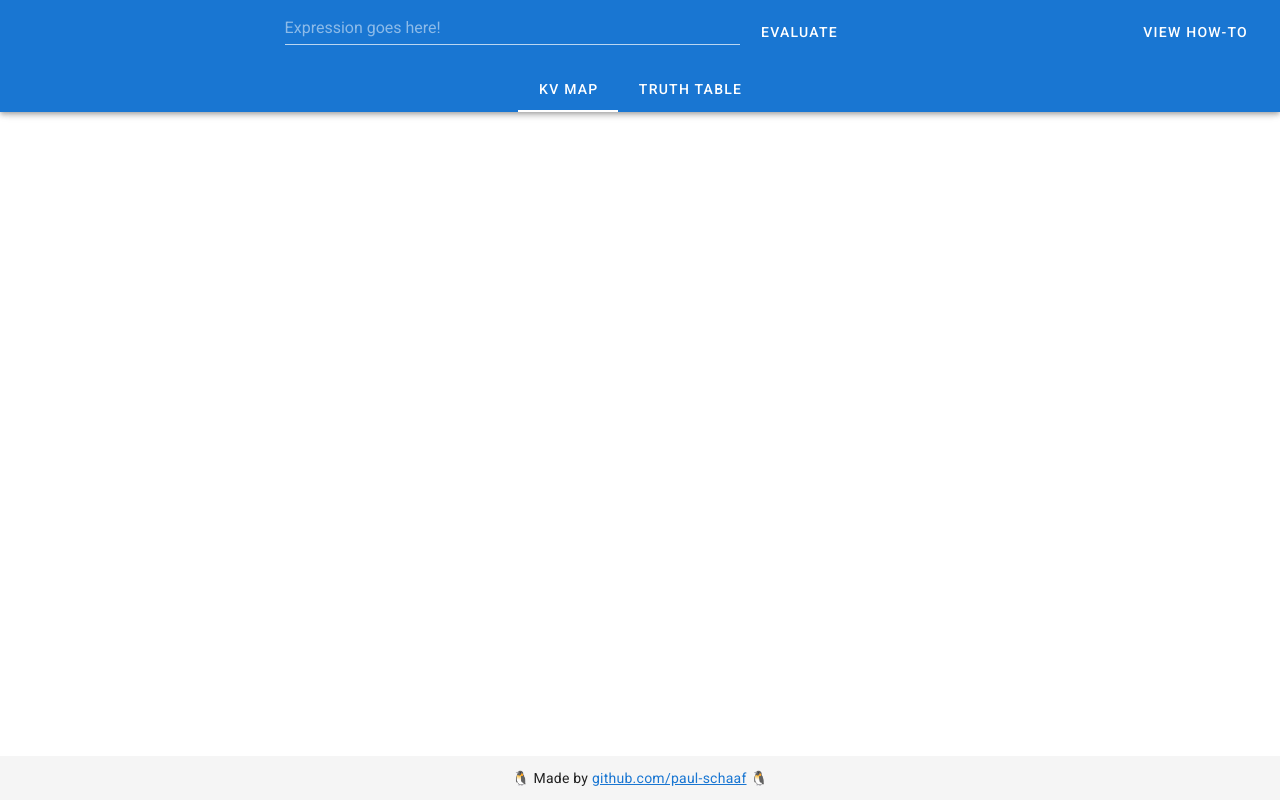
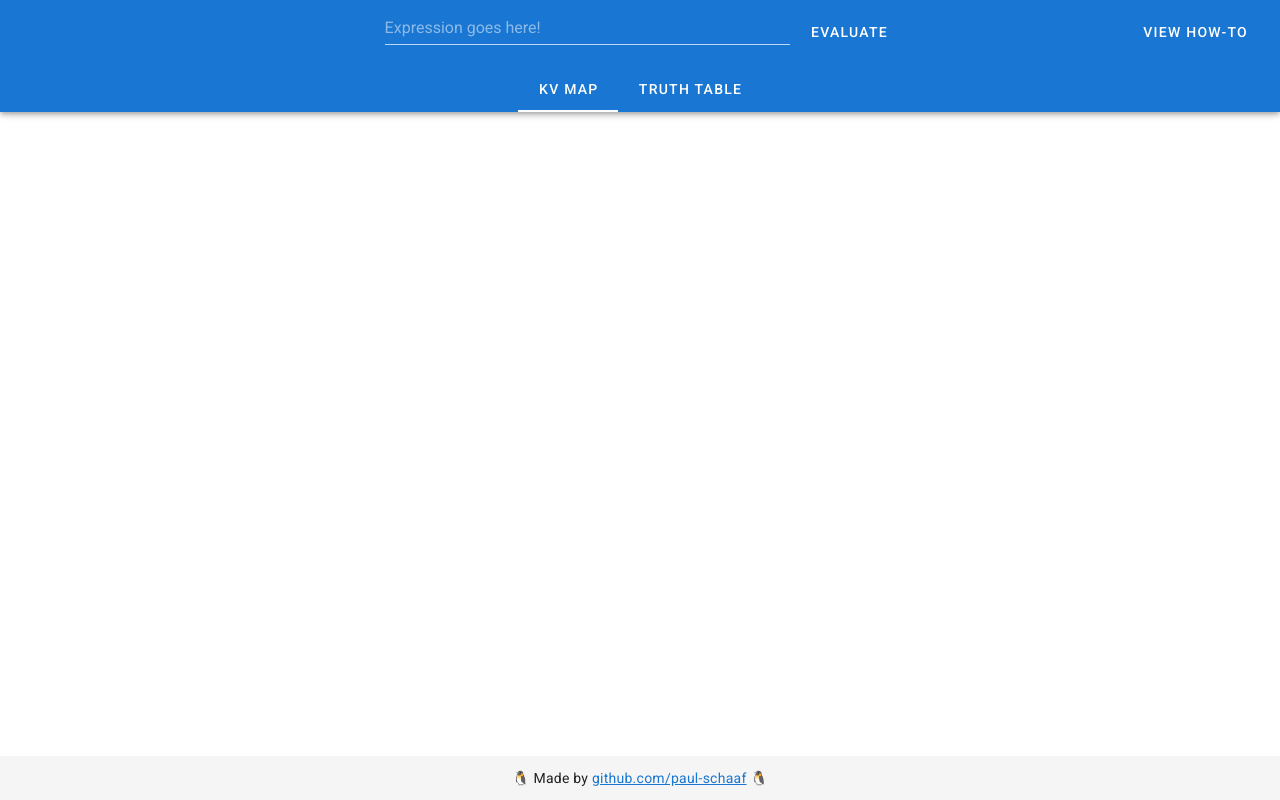
Before and after one commit to paul-schaaf/expression-visualizer, a Vue app: page / in a window 1280 px wide. Built offline with nearby package versions, Linux system fonts and the light colour scheme.

Commit message:
improved expression text field margin

```diff
--- a/src/App.vue
+++ b/src/App.vue
@@ -6,7 +6,8 @@
                 dark
         >
             <v-spacer/>
-            <v-text-field v-model="expression" class="ma-0" placeholder="Expression goes here!" clearable/>
+            <v-text-field v-model="expression" :class="{'margin-left-150': !isMobile}"
+                          placeholder="Expression goes here!" clearable/>
             <v-btn text large @click="triggerMapCreation">{{ isMobile ? 'Eval' : 'Evaluate'}}</v-btn>
             <v-spacer/>
             <v-icon v-if="isMobile" @click.stop="onDialogChange(true)">mdi-information-outline</v-icon>
@@ -199,4 +200,8 @@
     .active-tab {
         border-bottom: 2px solid white;
     }
+
+    .margin-left-150 {
+        margin-left: 150px;
+    }
 </style>
```
